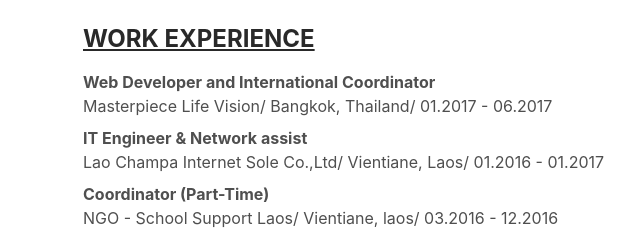
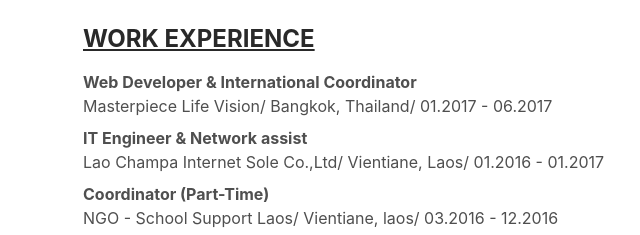
Before and after one commit to laoszou/zou, a plain HTML site: page about.html in a window 1280 px wide. Shown: the part 953-1188 px from the top of the page, 302-942 px from the left. Drawn offline with Linux system fonts and the light colour scheme.

Commit message:
“changes”

```diff
--- a/about.html
+++ b/about.html
@@ -86,7 +86,7 @@
 
                 <p><h4 class="mt-5"><u>WORK EXPERIENCE</u></h4></p>
                 <dl>
-                    <dt>Web Developer and International Coordinator</dt>
+                    <dt>Web Developer & International Coordinator</dt>
                     <dd>Masterpiece Life Vision/ Bangkok, Thailand/ 01.2017 - 06.2017</dd>
 
                     <dt>IT Engineer & Network assist</dt>
```
